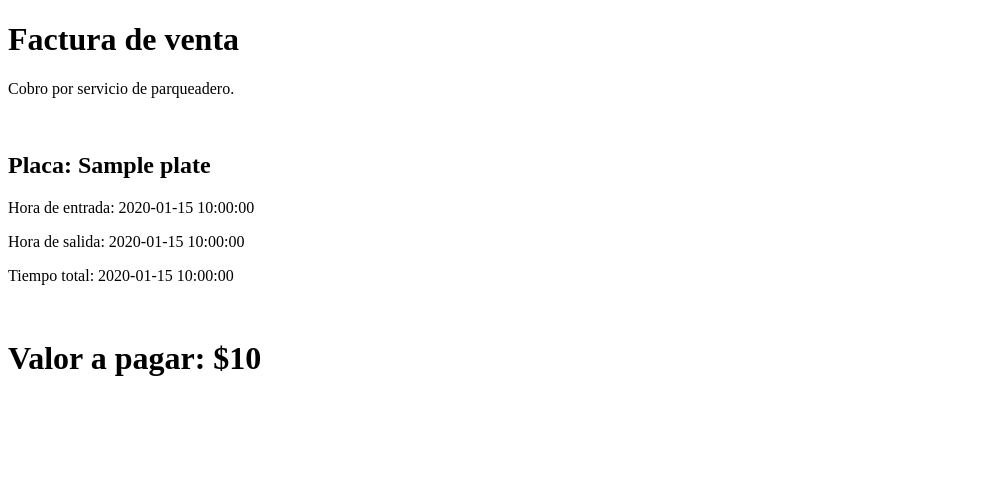
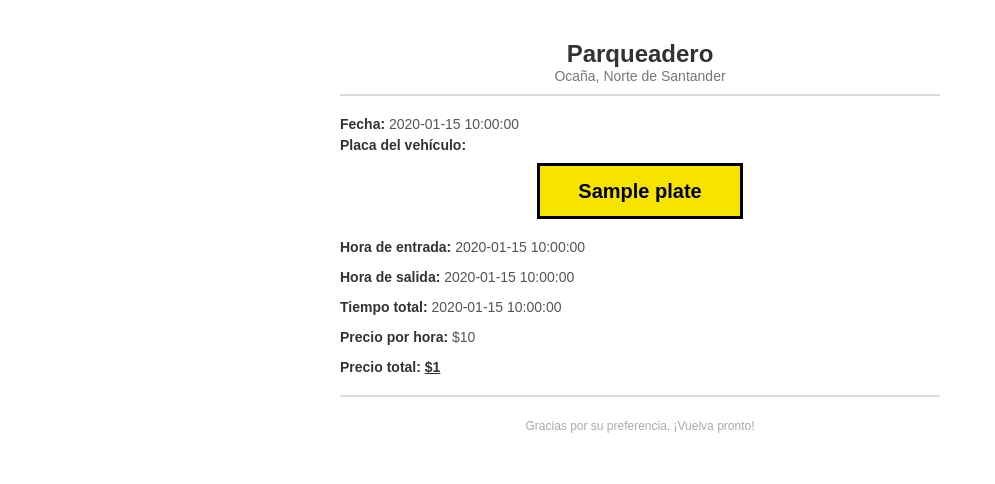
Before and after one commit to alizarazot/U-Backend-Electro, a Flask app: template parking/templates/pdf.html in a window 1280 px wide. Shown: the top 484 px of the page, without its empty margins (0-995 px from the left). Run offline with Flask 3, Linux system fonts and the light colour scheme; the template is opened without the code that fills it: most values are stand-ins (such as "Sample title", 1, 10 or a date in 2020).

Commit message:
Mejorar apariencia del PDF generado

```diff
--- a/parking/__main__.py
+++ b/parking/__main__.py
@@ -18,6 +18,7 @@ import logging
 
 from os import path
 from urllib.error import URLError
+from datetime import datetime
 
 from flask import Flask, render_template, send_file
 from flask_socketio import SocketIO
@@ -89,14 +90,20 @@ def route_notify_car_out():
         if plate.plate == target:
             data_active_plates.pop(i)
             plate.end_parking()
+
+            elapsed_time = plate.time_out - plate.time_in
+            formatted_elapsed = f"{elapsed_time.seconds // 3600} horas, {(elapsed_time.seconds % 3600) // 60} minutos, {elapsed_time.seconds % 60} segundos"
+
             plate.render_pdf(
                 render_template(
                     "pdf.html",
                     plate=plate.plate,
-                    time_in=plate.time_in,
-                    time_out=plate.time_out,
-                    total_time=plate.time_out - plate.time_in,
-                    price=plate.get_price(),
+                    date=datetime.now().strftime("%Y/%m/%d"),
+                    time_in=plate.time_in.strftime("%I:%M %p"),
+                    time_out=plate.time_out.strftime("%I:%M %p"),
+                    total_time=formatted_elapsed,
+                    total_price=plate.get_price(),
+                    cost_hour=plate.COST_HOUR,
                 ),
                 DATA_DIR,
             )
--- a/parking/plate.py
+++ b/parking/plate.py
@@ -8,7 +8,7 @@ from . import ocr
 
 
 class Plate:
-    COST_HOUR = 7_000
+    COST_HOUR = 14_000
 
     def __init__(self, plate_img):
         self.plate = ocr.scan_plate(plate_img)[:7]
--- a/parking/templates/pdf.html
+++ b/parking/templates/pdf.html
@@ -1,24 +1,113 @@
 <!doctype html>
 <html lang="es-CO">
   <head>
-    <meta charset="utf-8" />
-    <title>Factura</title>
-<style>
-   * {
-      background-color: #fff;
-      color: #000;
-   }
-</style>
+    <meta charset="UTF-8" />
+    <meta name="viewport" content="width=device-width, initial-scale=1.0" />
+    <title>Factura Parqueadero</title>
+    <style>
+      body {
+        font-family: Arial, sans-serif;
+        margin: 0;
+        padding: 0;
+        background: #fff;
+      }
+      .container {
+        width: 80%;
+        max-width: 600px;
+        margin: 20px auto;
+        border-radius: 8px;
+        padding: 20px;
+      }
+      .header {
+        text-align: center;
+        border-bottom: 2px solid #ddd;
+        padding-bottom: 10px;
+        margin-bottom: 20px;
+      }
+      .header h1 {
+        margin: 0;
+        font-size: 24px;
+        color: #333;
+      }
+      .header p {
+        margin: 0;
+        font-size: 14px;
+        color: #777;
+      }
+      .details {
+        margin-bottom: 20px;
+      }
+      .details p {
+        margin: 5px 0;
+        font-size: 14px;
+        color: #555;
+      }
+      .details span {
+        font-weight: bold;
+        color: #333;
+      }
+      .plate {
+        display: flex;
+        justify-content: center;
+        align-items: center;
+        width: 200px;
+        height: 50px;
+        margin: 10px auto;
+        background-color: #f7e300;
+        color: #000;
+        font-size: 20px;
+        font-weight: bold;
+        text-align: center;
+        border: 3px solid #000;
+      }
+      .pricing {
+        margin-bottom: 20px;
+      }
+      .pricing p {
+        font-size: 14px;
+        color: #555;
+      }
+      .pricing span {
+        font-weight: bold;
+        color: #333;
+      }
+      .total_price {
+        text-decoration: underline;
+        font-weight: bolder;
+      }
+      .footer {
+        text-align: center;
+        font-size: 12px;
+        color: #aaa;
+        border-top: 2px solid #ddd;
+        padding-top: 10px;
+      }
+    </style>
   </head>
   <body>
-    <h1>Factura de venta</h1>
-    <p>Cobro por servicio de parqueadero.</p>
-    <br />
-    <h2>Placa: {{ plate }}</h2>
-    <p>Hora de entrada: {{ time_in }}</p>
-    <p>Hora de salida: {{ time_out }}</p>
-    <p>Tiempo total: {{ total_time }}</p>
-    <br />
-    <h1>Valor a pagar: ${{ price }}</h1>
+    <div class="container">
+      <div class="header">
+        <h1>Parqueadero</h1>
+        <p>Ocaña, Norte de Santander</p>
+      </div>
+      <div class="details">
+        <p><span>Fecha:</span> {{ date }}</p>
+        <p><span>Placa del vehículo:</span></p>
+        <div class="plate">{{ plate }}</div>
+      </div>
+      <div class="pricing">
+        <p><span>Hora de entrada: </span>{{ time_in }}</p>
+        <p><span>Hora de salida: </span>{{ time_out }}</p>
+        <p><span>Tiempo total: </span>{{ total_time }}</p>
+        <p><span>Precio por hora: </span>${{ cost_hour }}</p>
+        <p>
+          <span>Precio total: </span>
+          <span class="total_price">${{ total_price }}</span>
+        </p>
+      </div>
+      <div class="footer">
+        <p>Gracias por su preferencia. ¡Vuelva pronto!</p>
+      </div>
+    </div>
   </body>
 </html>
```
